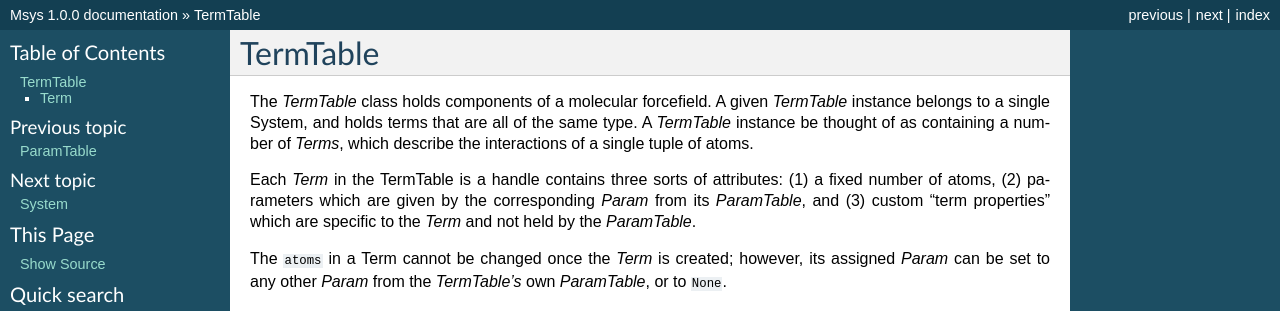
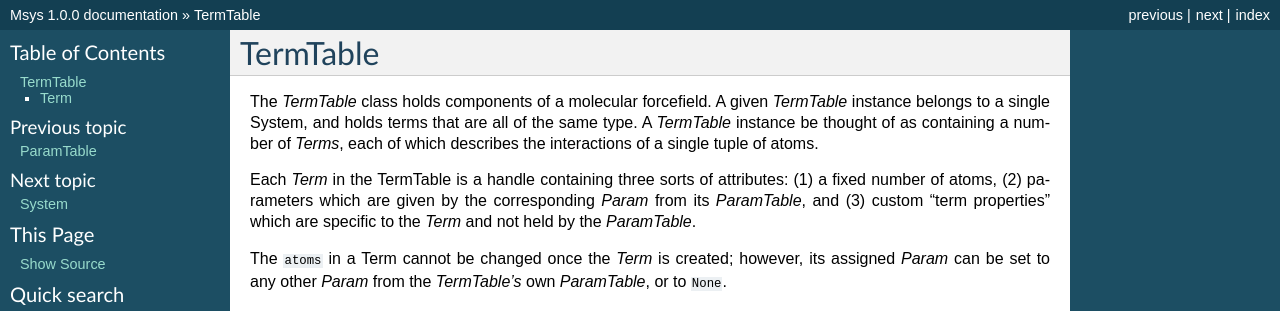
Before and after one commit to DEShawResearch/msys, a Sphinx documentation site: the page built from doc/source/termtable.rst, in a window 1280 px wide. Shown: the top 311 px of the page. Built offline with Sphinx 7.4.7, drawn with Linux system fonts in a browser that asks for light colours.

Commit message:
Grammatical fixes.
[git-p4: depot-paths = "//depot/desrad/main/sw/libs/msys/": change = 125078]

```diff
--- a/doc/source/termtable.rst
+++ b/doc/source/termtable.rst
@@ -3,12 +3,12 @@ TermTable
 *********
 
 The `TermTable` class holds components of a molecular forcefield.  A given
-`TermTable` instance belongs to a single System, and holds terms that
-are all of the same type.  A `TermTable` instance be thought of as
-containing a number of `Terms`, which describe the interactions of
-a single tuple of atoms.
+`TermTable` instance belongs to a single System, and holds terms that are
+all of the same type.  A `TermTable` instance be thought of as containing
+a number of `Terms`, each of which describes the interactions of a single
+tuple of atoms.
 
-Each `Term` in the TermTable is a handle contains three sorts of
+Each `Term` in the TermTable is a handle containing three sorts of
 attributes: (1) a fixed number of atoms, (2) parameters which are given
 by the corresponding `Param` from its `ParamTable`, and (3) custom
 "term properties" which are specific to the `Term` and not held by the
```
